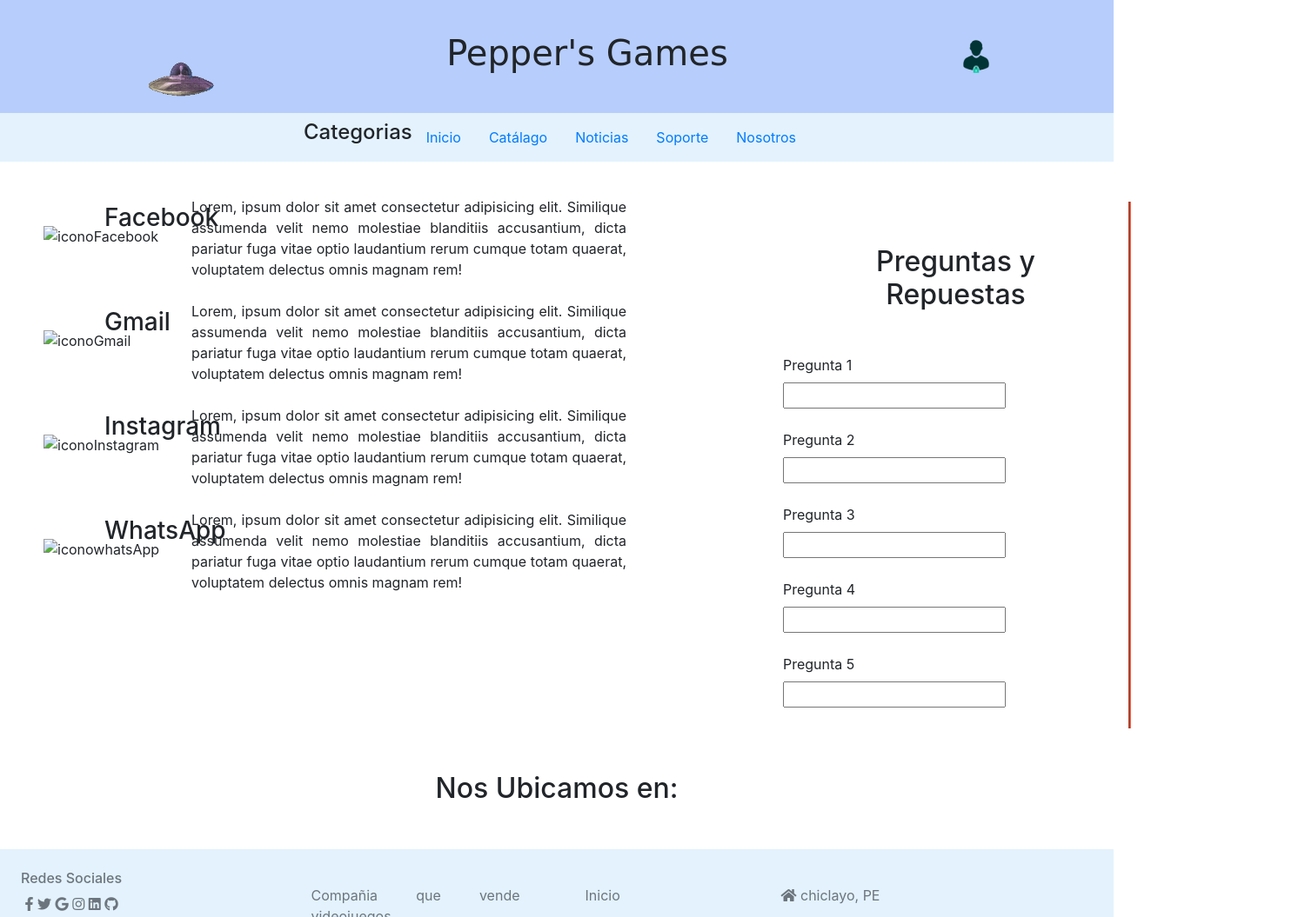
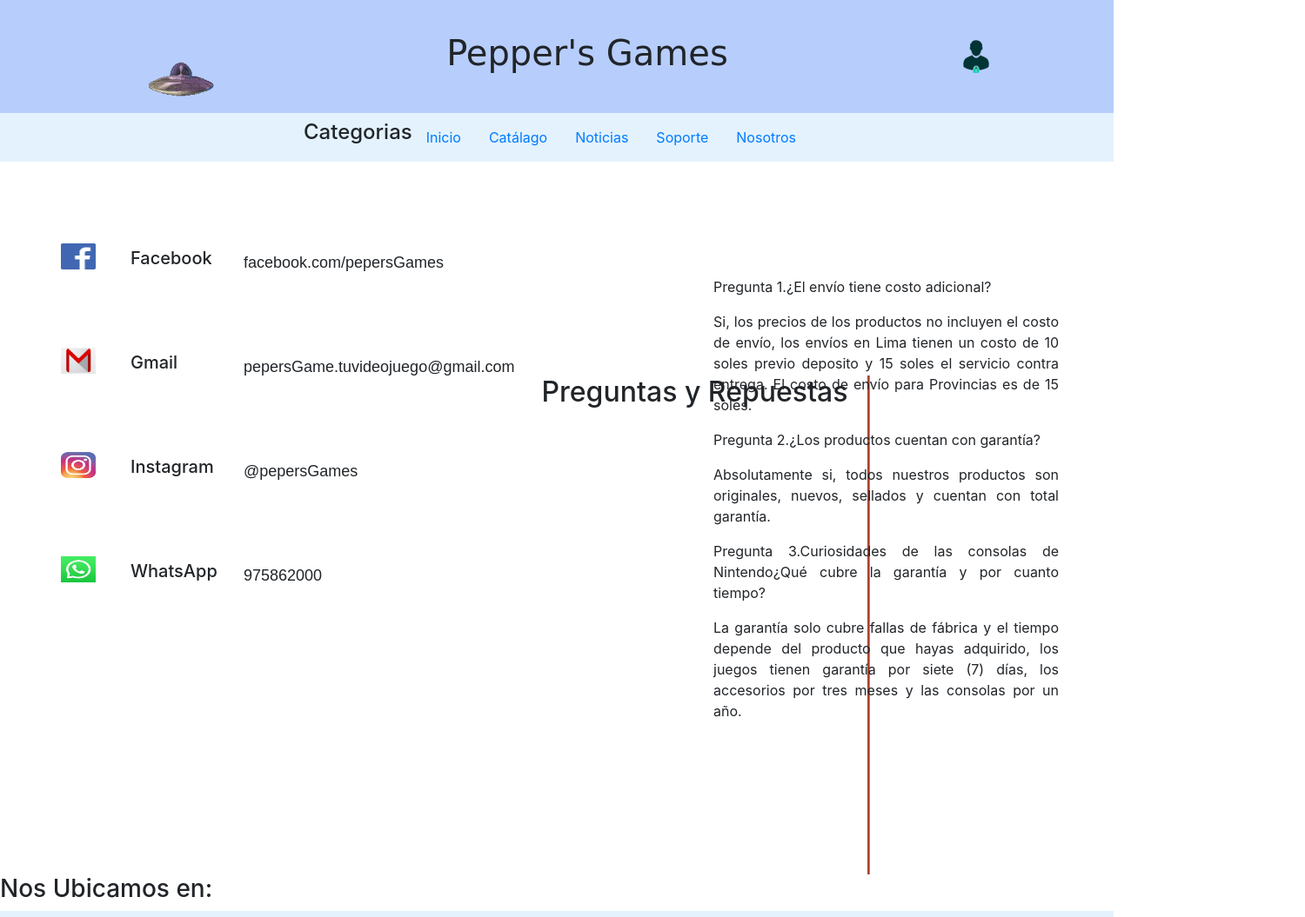
Before and after one commit to Dbcooper12/ProyectoDise-oWebGrupal, a plain HTML site: page Proyecto/src/soporte.html in a window 1280 px wide. Shown: the top 1055 px of the page at 87% size, 1500 px wide, since content can reach past the window. Drawn offline with Linux system fonts and the light colour scheme; a web font is replaced by a local one.

Commit message:
version0407

```diff
--- a/Proyecto/css/soporte.css
+++ b/Proyecto/css/soporte.css
@@ -3,27 +3,29 @@
 img {
     height: 30px;
     width: 40px;
-    margin: 50px;
+    margin: 70px;
     padding: 0px;
 
 }
 
-h3 {
+h5{
     position: relative;
-    top: -100px;
-    left: 120px;
+    top: -95px;
+    left: 150px;
 }
 
 p {
     position: relative;
-    top: -150px;
+    top: -160px;
     left: 220px;
     text-align: justify;
 }
 
 .tamaño {
-    height: 60px;
-    width: 500px;
+    font-size: 18px;
+    font-family: Arial;
+    margin-left: 60px;
+    margin-top: 45px;
 }
 
 #bloque1{
@@ -34,14 +36,9 @@ p {
 
 #bloque2{
     width: 400px;
-    position: relative;
-    margin-left: 900px;
-    margin-top: -580px;
+    margin-left: 600px;
+    margin-top: -420px;
     border-right: medium;
     border-style: groove;
     border-color: tomato;
 }
-
-h2{
-    margin: 50px;
-}
--- a/Proyecto/src/soporte.html
+++ b/Proyecto/src/soporte.html
@@ -55,57 +55,48 @@
      <br>
 
     <div id="bloque1">
-        <img src="img/iconf.png" alt="iconoFacebook">
-        <h3>Facebook</h2>
-            <p id="texto" class="tamaño">Lorem, ipsum dolor sit amet consectetur adipisicing elit.
-                Similique assumenda velit nemo molestiae blanditiis accusantium,
-                dicta pariatur fuga vitae optio laudantium rerum cumque totam quaerat, voluptatem delectus omnis magnam
-                rem!
+        <img src="../img/iconf.png" alt="iconoFacebook">
+        <h5>Facebook</h5>
+            <p id="texto" class="tamaño">
+              facebook.com/pepersGames
             </p>
     </div>
     <div id="bloque1">
-        <img src="img/gmail.png" alt="iconoGmail">
-        <h3>Gmail</h2>
-            <p id="texto" class="tamaño">Lorem, ipsum dolor sit amet consectetur adipisicing elit.
-                Similique assumenda velit nemo molestiae blanditiis accusantium,
-                dicta pariatur fuga vitae optio laudantium rerum cumque totam quaerat, voluptatem delectus omnis magnam
-                rem!
+        <img src="../img/gmail.png" alt="iconoGmail">
+        <h5>Gmail</h5>
+            <p id="texto" class="tamaño">
+              pepersGame.tuvideojuego@gmail.com
             </p>
     </div>
     <div id="bloque1">
-        <img src="img/instagram.png" alt="iconoInstagram">
-        <h3>Instagram</h2>
-            <p id="texto" class="tamaño">Lorem, ipsum dolor sit amet consectetur adipisicing elit.
-                Similique assumenda velit nemo molestiae blanditiis accusantium,
-                dicta pariatur fuga vitae optio laudantium rerum cumque totam quaerat, voluptatem delectus omnis magnam
-                rem!
+        <img src="../img/instagram.png" alt="iconoInstagram">
+        <h5>Instagram</h5>
+            <p id="texto" class="tamaño">
+              @pepersGames
             </p>
     </div>
 
-
-    <img src="img/whatsapp.png" alt="iconowhatsApp">
-    <h3>WhatsApp</h2>
-        <p id="texto" class="tamaño">Lorem, ipsum dolor sit amet consectetur adipisicing elit.
-            Similique assumenda velit nemo molestiae blanditiis accusantium,
-            dicta pariatur fuga vitae optio laudantium rerum cumque totam quaerat, voluptatem delectus omnis magnam rem!
+    <img src="../img/whatsapp.png" alt="iconowhatsApp">
+    <h5>WhatsApp</h5>
+        <p id="texto" class="tamaño">
+          975862000
         </p>
 
 
         <fieldset id="bloque2">
             <h2>Preguntas y Repuestas</h2>
-            <label for="Pregunta1">Pregunta 1</label><br>
-            <input type="text" name="pregunta1" id="pregunta1"> <br><br>
-            <label for="Pregunta2">Pregunta 2</label><br>
-            <input type="text" name="pregunta2" id="pregunta2"><br><br>
-            <label for="Pregunta3">Pregunta 3</label><br>
-            <input type="text" name="pregunta3"><br><br>
-            <label for="Pregunta4">Pregunta 4</label><br>
-            <input type="text" name="pregunta4"><br><br>
-            <label for="Pregunta5">Pregunta 5</label><br>
-            <input type="text" name="pregunta5"><br><br>
+            <p>Pregunta 1.¿El envío tiene costo adicional?</p>
+            <p>Si, los precios de los productos no incluyen el costo de envío, los
+              envíos en Lima tienen un costo de 10 soles previo deposito y 15
+              soles el servicio contra entrega. El costo de envío para Provincias
+              es de 15 soles.</p>
+            <p>Pregunta 2.¿Los productos cuentan con garantía?</p>
+            <p>Absolutamente si, todos nuestros productos son originales, nuevos, sellados y cuentan con total garantía.</p>
+            <p>Pregunta 3.Curiosidades de las consolas de Nintendo¿Qué cubre la garantía y por cuanto tiempo?</p>
+            <p>La garantía solo cubre fallas de fábrica y el tiempo depende del producto que hayas adquirido, los juegos tienen garantía por siete (7) días, los accesorios por tres meses y las consolas por un año.</p>
         </fieldset>
 
-    <h2>Nos Ubicamos en:</h2>
+    <h3>Nos Ubicamos en:</h3>
 
 
 
```
Also changed, not shown: Proyecto/src/nosotros.html (+27 -24 lines).
